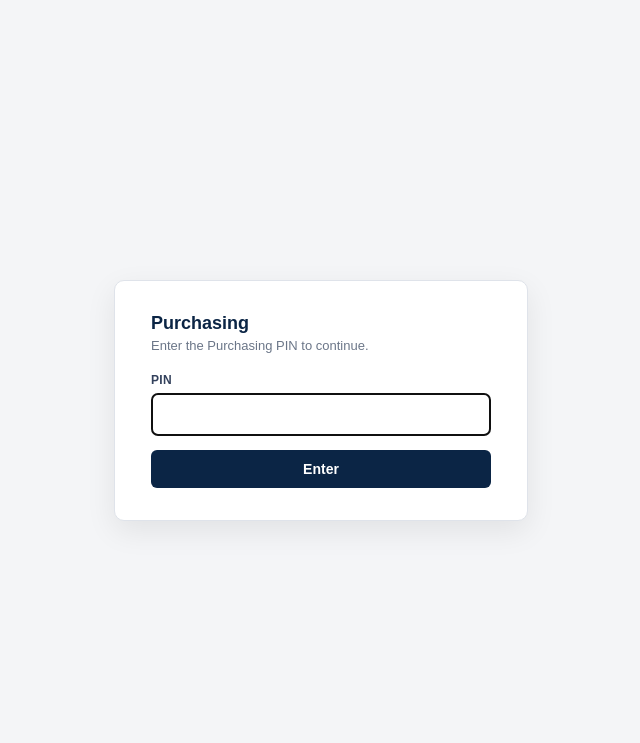
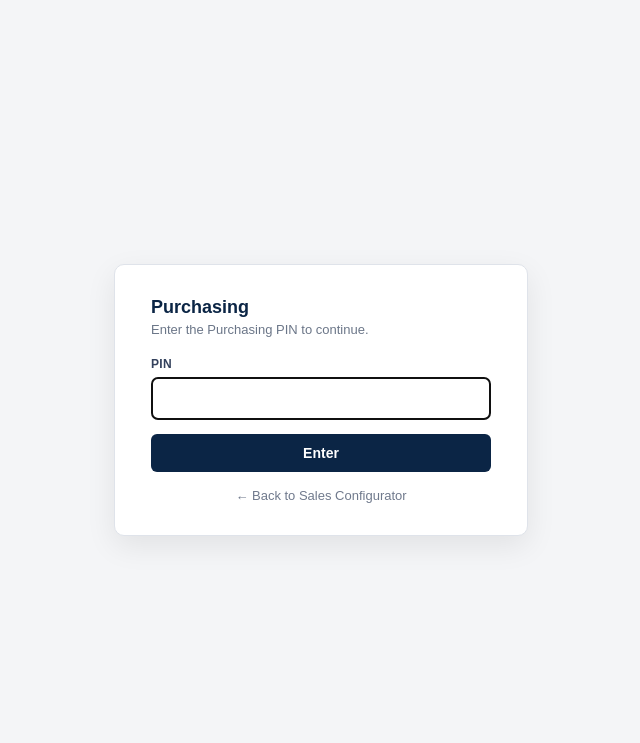
Before and after one commit to jgarizona/SalesConfig, a Flask app: page /purchasing/login in a window 1280 px wide. Shown: the top 743 px of the page, without its empty margins (319-959 px from the left). Run offline with Flask 3, Linux system fonts and the light colour scheme; the visitor is signed in with stand-in values (Sample User, id 1).

Commit message:
Add an escape link from the Purchasing PIN screen back to Sales
The user got stuck on /purchasing/login not knowing the Purchasing
PIN, with no way off the page except typing a URL by hand. Added a
link straight to /sales rather than back through the site login -
reaching this page at all already requires an authenticated site
session (require_purchasing_pin only ever runs after
require_site_pin has passed), so re-prompting the site PIN too would
be redundant. Verified live: one click from /purchasing/login lands
on /sales with no PIN re-entry.

Co-Authored-By: Claude Sonnet 5 <noreply@anthropic.com>

```diff
--- a/templates/purchasing_login.html
+++ b/templates/purchasing_login.html
@@ -72,6 +72,23 @@
       font-size: 13px;
       margin-bottom: 14px;
     }
+    /* Escape hatch - added 2026-08-25 after the user got stuck here not
+       knowing the Purchasing PIN, with no way off this page except typing
+       a URL by hand. Goes straight to /sales, not back through the site
+       login: reaching this page at all already requires an authenticated
+       site session (require_purchasing_pin only ever runs after
+       require_site_pin has passed, see app.py) - re-prompting for the site
+       PIN too would be redundant, not a real second gate. */
+    .back-link {
+      display: block;
+      text-align: center;
+      margin-top: 16px;
+      font-size: 13px;
+      color: #33415c;
+      opacity: 0.7;
+      text-decoration: none;
+    }
+    .back-link:hover { opacity: 1; text-decoration: underline; }
     /* Same treatment as base.html's nav-bar version-tag and login.html -
        see login.html's comment for why this belongs on every
        interaction-required screen, not just pages already past a PIN gate. */
@@ -98,6 +115,7 @@
       <input type="password" id="pin" name="pin" inputmode="numeric" autofocus autocomplete="off">
       <button type="submit">Enter</button>
     </form>
+    <a href="{{ url_for('sales') }}" class="back-link">&larr; Back to Sales Configurator</a>
   </div>
   <div class="version-tag" title="Running git commit - compare against GitHub main">{{ app_version }}</div>
 </body>
```
Also changed, not shown: CHANGELOG.md.
